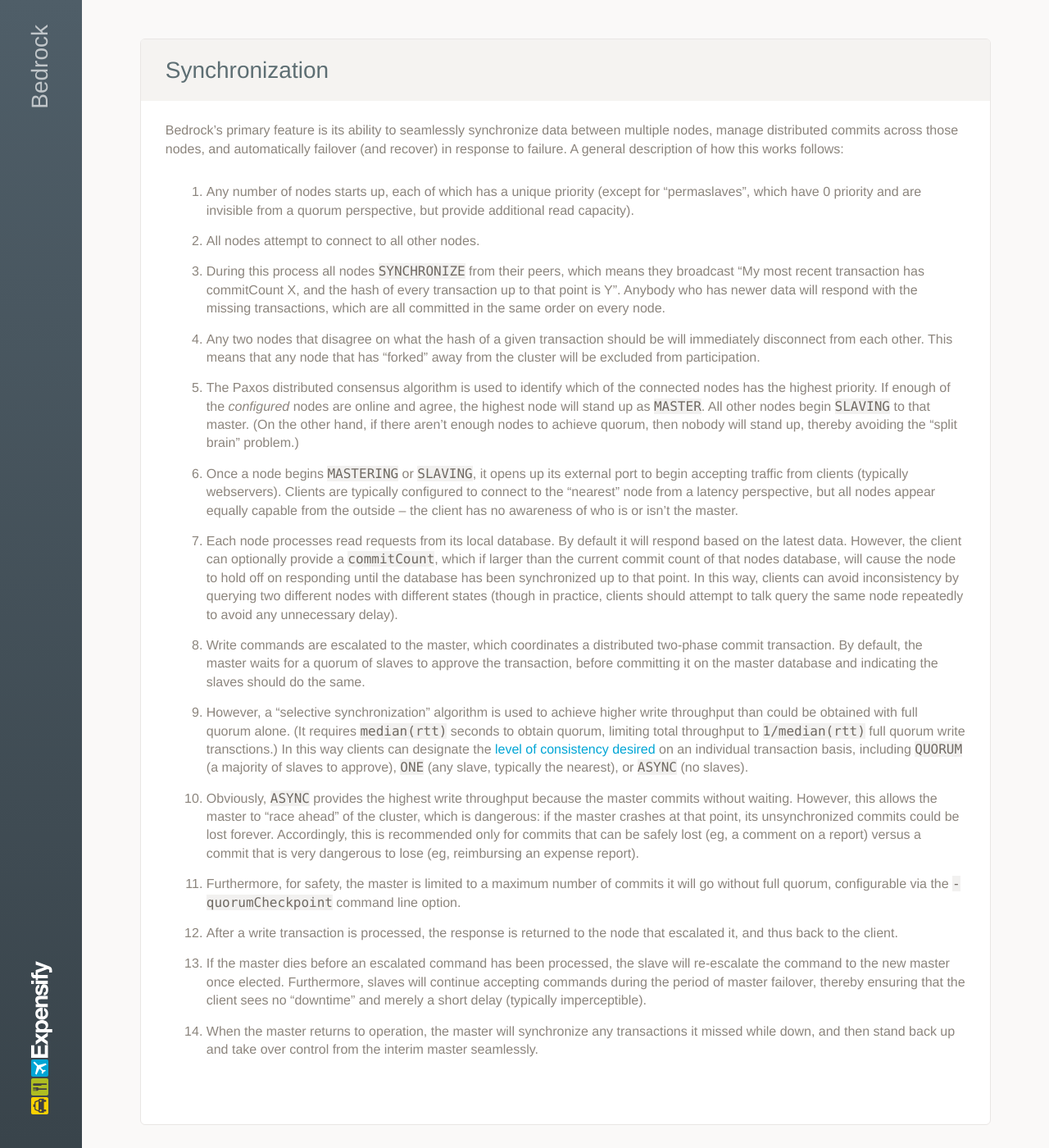
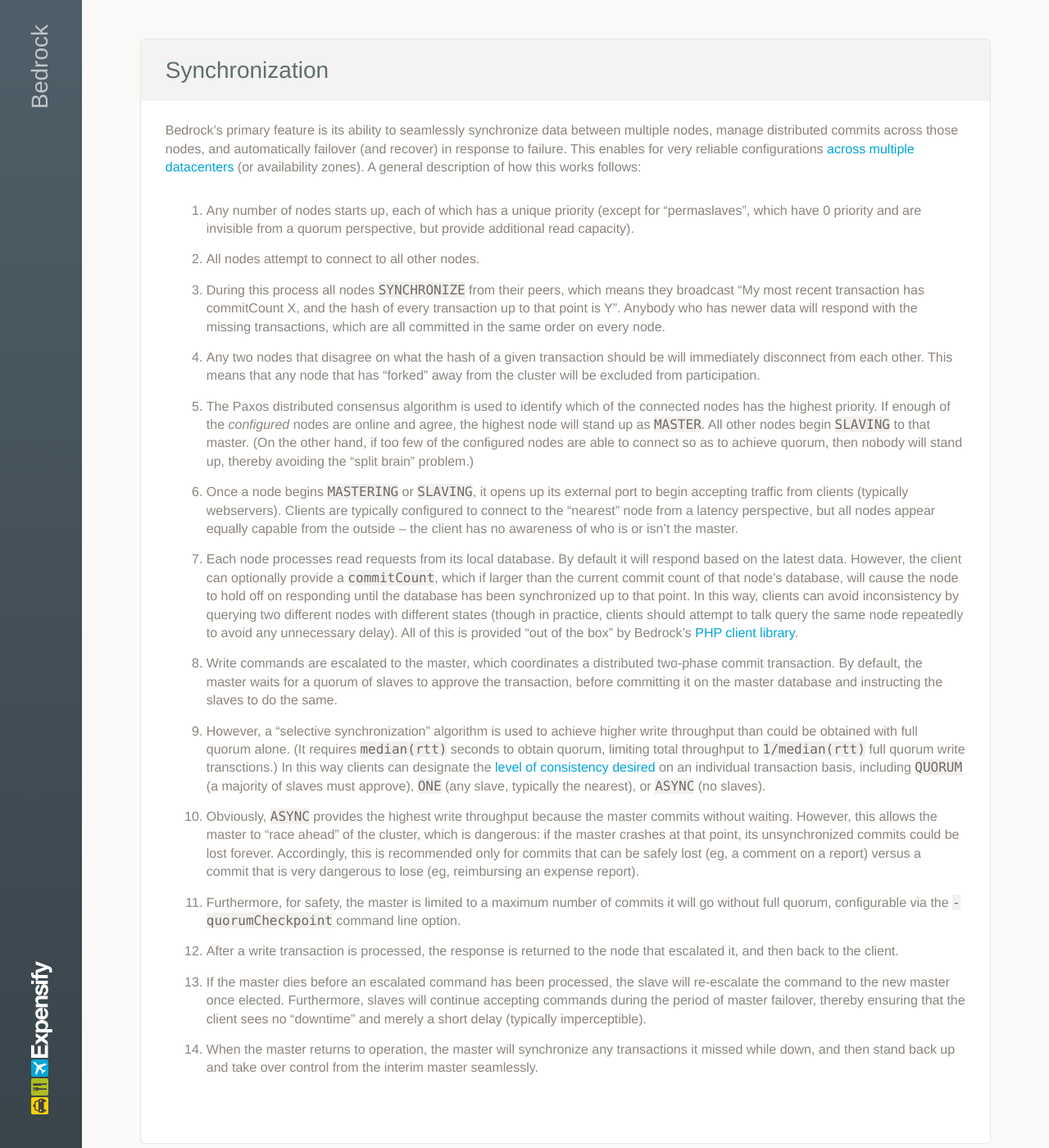
Before and after one commit to Expensify/Bedrock, a Jekyll site: the page built from docs/synchronization.md, in a window 1280 px wide and 1400 px high. Shown: the whole window at 82% size. Built offline with Jekyll 4.4.1, drawn with Linux system fonts in a browser that asks for light colours.

Commit message:
Update synchronization.md

```diff
--- a/docs/synchronization.md
+++ b/docs/synchronization.md
@@ -4,7 +4,7 @@
 
 Synchronization
 ====
-Bedrock's primary feature is its ability to seamlessly synchronize data between multiple nodes, manage distributed commits across those nodes, and automatically failover (and recover) in response to failure.  A general description of how this works follows:
+Bedrock's primary feature is its ability to seamlessly synchronize data between multiple nodes, manage distributed commits across those nodes, and automatically failover (and recover) in response to failure.  This enables for very reliable configurations [across multiple datacenters](http://bedrockdb.com/multizone.html) (or availability zones).  A general description of how this works follows:
 
 1. Any number of nodes starts up, each of which has a unique priority (except for "permaslaves", which have 0 priority and are invisible from a quorum perspective, but provide additional read capacity).
 
@@ -14,21 +14,21 @@
 
 4. Any two nodes that disagree on what the hash of a given transaction should be will immediately disconnect from each other.  This means that any node that has "forked" away from the cluster will be excluded from participation.
 
-5. The Paxos distributed consensus algorithm is used to identify which of the connected nodes has the highest priority.  If enough of the *configured* nodes are online and agree, the highest node will stand up as `MASTER`.  All other nodes begin `SLAVING` to that master.  (On the other hand, if there aren't enough nodes to achieve quorum, then nobody will stand up, thereby avoiding the "split brain" problem.)
+5. The Paxos distributed consensus algorithm is used to identify which of the connected nodes has the highest priority.  If enough of the *configured* nodes are online and agree, the highest node will stand up as `MASTER`.  All other nodes begin `SLAVING` to that master.  (On the other hand, if too few of the configured nodes are able to connect so as to achieve quorum, then nobody will stand up, thereby avoiding the "split brain" problem.)
 
 6. Once a node begins `MASTERING` or `SLAVING`, it opens up its external port to begin accepting traffic from clients (typically webservers).  Clients are typically configured to connect to the "nearest" node from a latency perspective, but all nodes appear equally capable from the outside -- the client has no awareness of who is or isn't the master.
 
-7. Each node processes read requests from its local database.  By default it will respond based on the latest data.  However, the client can optionally provide a `commitCount`, which if larger than the current commit count of that nodes database, will cause the node to hold off on responding until the database has been synchronized up to that point.  In this way, clients can avoid inconsistency by querying two different nodes with different states (though in practice, clients should attempt to talk query the same node repeatedly to avoid any unnecessary delay).
+7. Each node processes read requests from its local database.  By default it will respond based on the latest data.  However, the client can optionally provide a `commitCount`, which if larger than the current commit count of that node's database, will cause the node to hold off on responding until the database has been synchronized up to that point.  In this way, clients can avoid inconsistency by querying two different nodes with different states (though in practice, clients should attempt to talk query the same node repeatedly to avoid any unnecessary delay).  All of this is provided "out of the box" by Bedrock's [PHP client library](https://github.com/Expensify/Bedrock-PHP).
 
-8. Write commands are escalated to the master, which coordinates a distributed two-phase commit transaction.  By default, the master waits for a quorum of slaves to approve the transaction, before committing it on the master database and indicating the slaves should do the same.
+8. Write commands are escalated to the master, which coordinates a distributed two-phase commit transaction.  By default, the master waits for a quorum of slaves to approve the transaction, before committing it on the master database and instructing the slaves to do the same.
 
-9. However, a "selective synchronization" algorithm is used to achieve higher write throughput than could be obtained with full quorum alone.  (It requires `median(rtt)` seconds to obtain quorum, limiting total throughput to `1/median(rtt)` full quorum write transctions.)  In this way clients can designate the [level of consistency desired](https://github.com/Expensify/Bedrock/blob/master/sqlitecluster/SQLiteNode.cpp#L1075) on an individual transaction basis, including `QUORUM` (a majority of slaves to approve), `ONE` (any slave, typically the nearest), or `ASYNC` (no slaves).
+9. However, a "selective synchronization" algorithm is used to achieve higher write throughput than could be obtained with full quorum alone.  (It requires `median(rtt)` seconds to obtain quorum, limiting total throughput to `1/median(rtt)` full quorum write transctions.)  In this way clients can designate the [level of consistency desired](https://github.com/Expensify/Bedrock/blob/master/sqlitecluster/SQLiteNode.cpp#L1075) on an individual transaction basis, including `QUORUM` (a majority of slaves must approve), `ONE` (any slave, typically the nearest), or `ASYNC` (no slaves).
 
 10. Obviously, `ASYNC` provides the highest write throughput because the master commits without waiting.  However, this allows the master to "race ahead" of the cluster, which is dangerous: if the master crashes at that point, its unsynchronized commits could be lost forever.  Accordingly, this is recommended only for commits that can be safely lost (eg, a comment on a report) versus a commit that is very dangerous to lose (eg, reimbursing an expense report).
 
 11. Furthermore, for safety, the master is limited to a maximum number of commits it will go without full quorum, configurable via the `-quorumCheckpoint` command line option.
 
-12. After a write transaction is processed, the response is returned to the node that escalated it, and thus back to the client.
+12. After a write transaction is processed, the response is returned to the node that escalated it, and then back to the client.
 
 13. If the master dies before an escalated command has been processed, the slave will re-escalate the command to the new master once elected.  Furthermore, slaves will continue accepting commands during the period of master failover, thereby ensuring that the client sees no "downtime" and merely a short delay (typically imperceptible).
 
```
